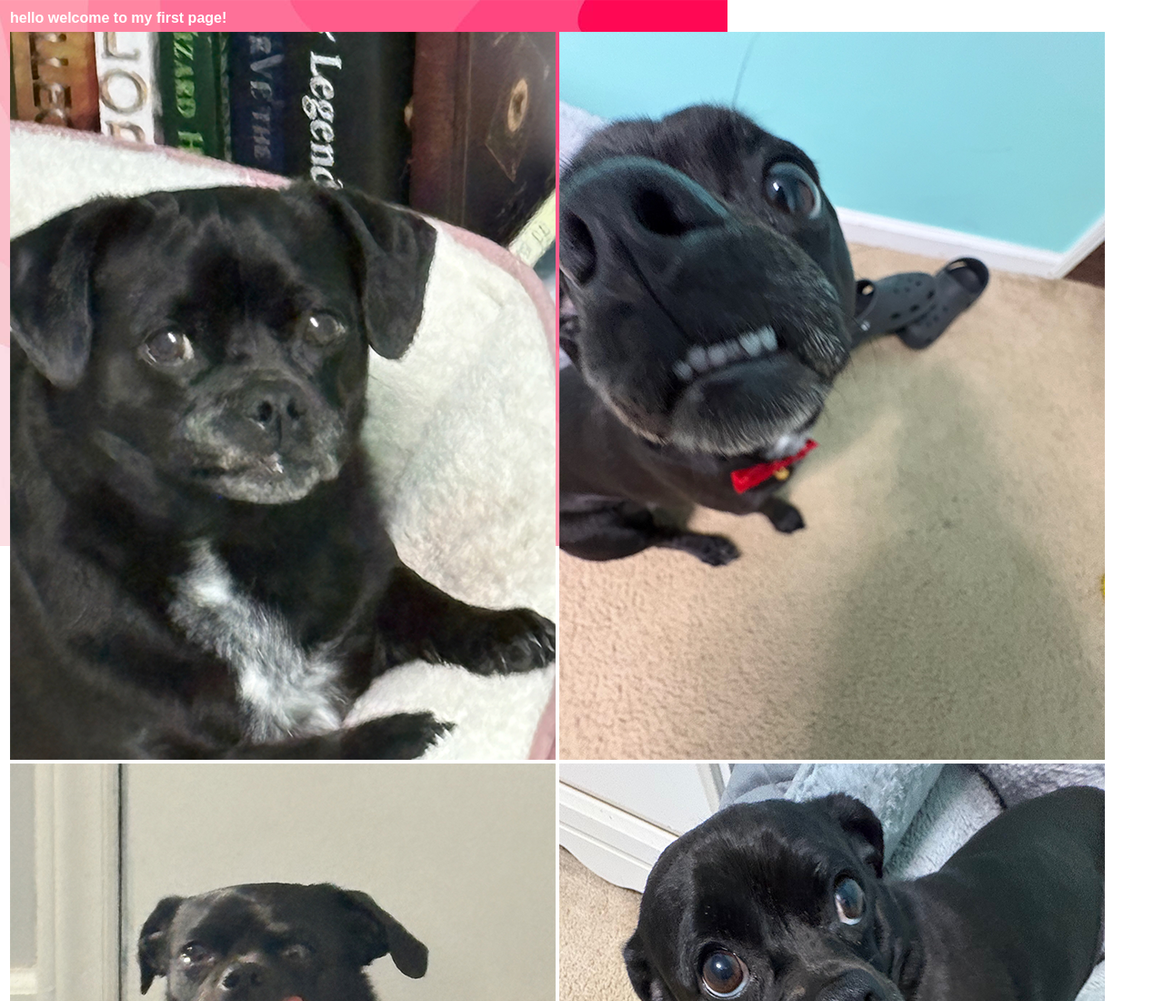
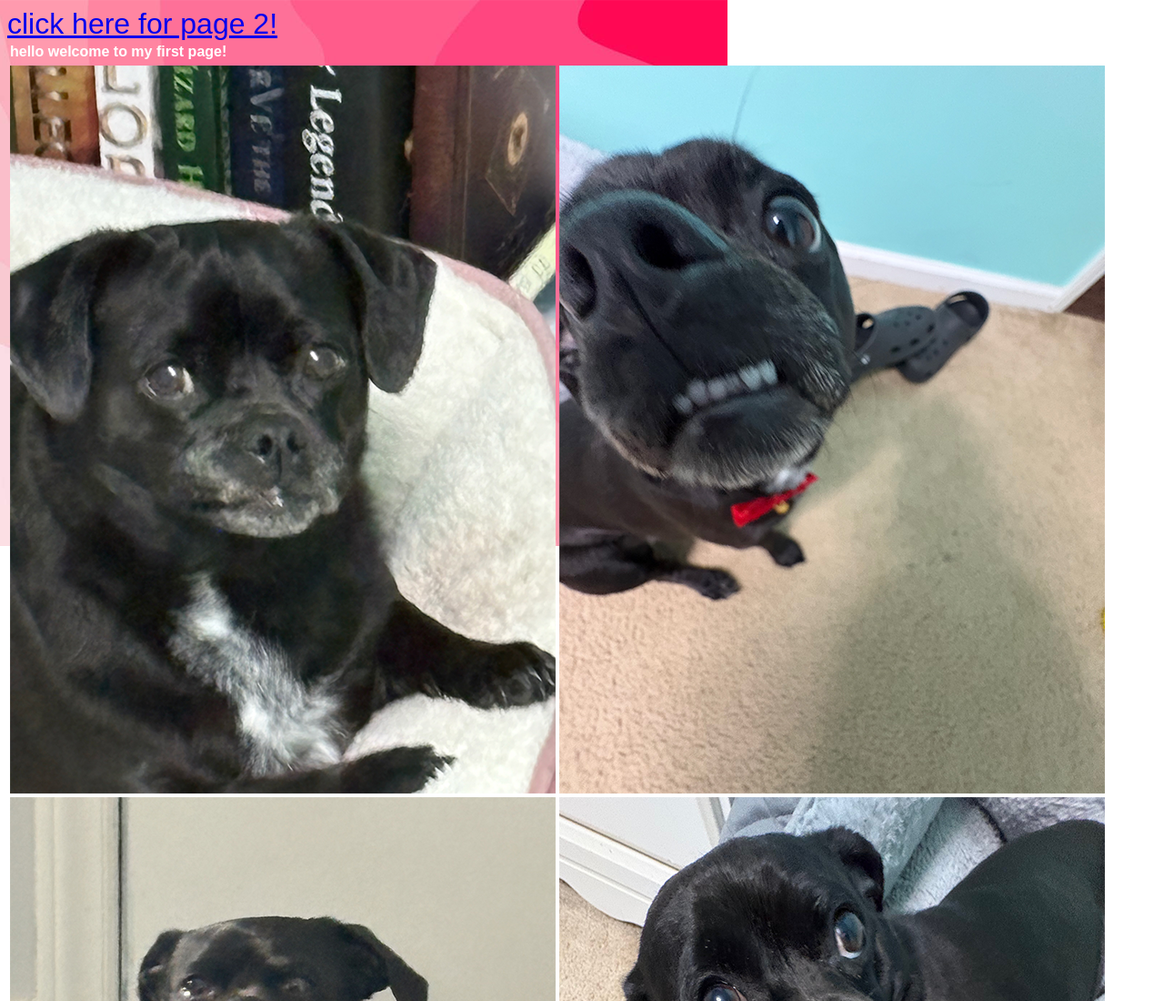
Before and after one commit to MJdesign73/homepage, a plain HTML site: page index.html in a window 1280 px wide. Shown: the top 1100 px of the page at 91% size. Drawn offline with Linux system fonts and the light colour scheme.

Commit message:
Update index.html

```diff
--- a/index.html
+++ b/index.html
@@ -1,4 +1,6 @@
 <html>
+  <a href="https://mjdesign73.github.io/homepage/page2.html">click here for page 2!</a>
+
   <style>
     body{
       background-image: url("https://mjdesign73.github.io/homepage/images/pinkbg.png");
```
